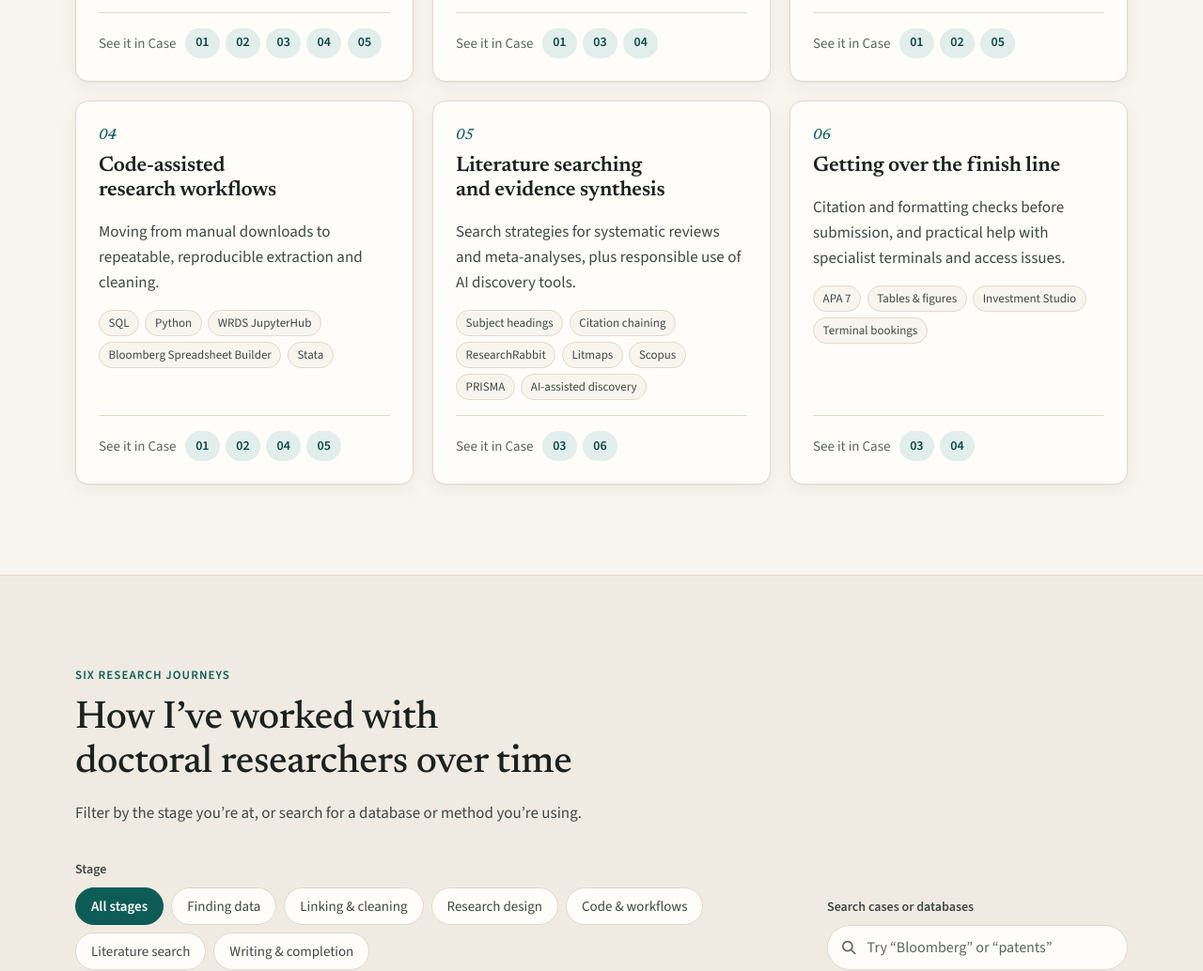
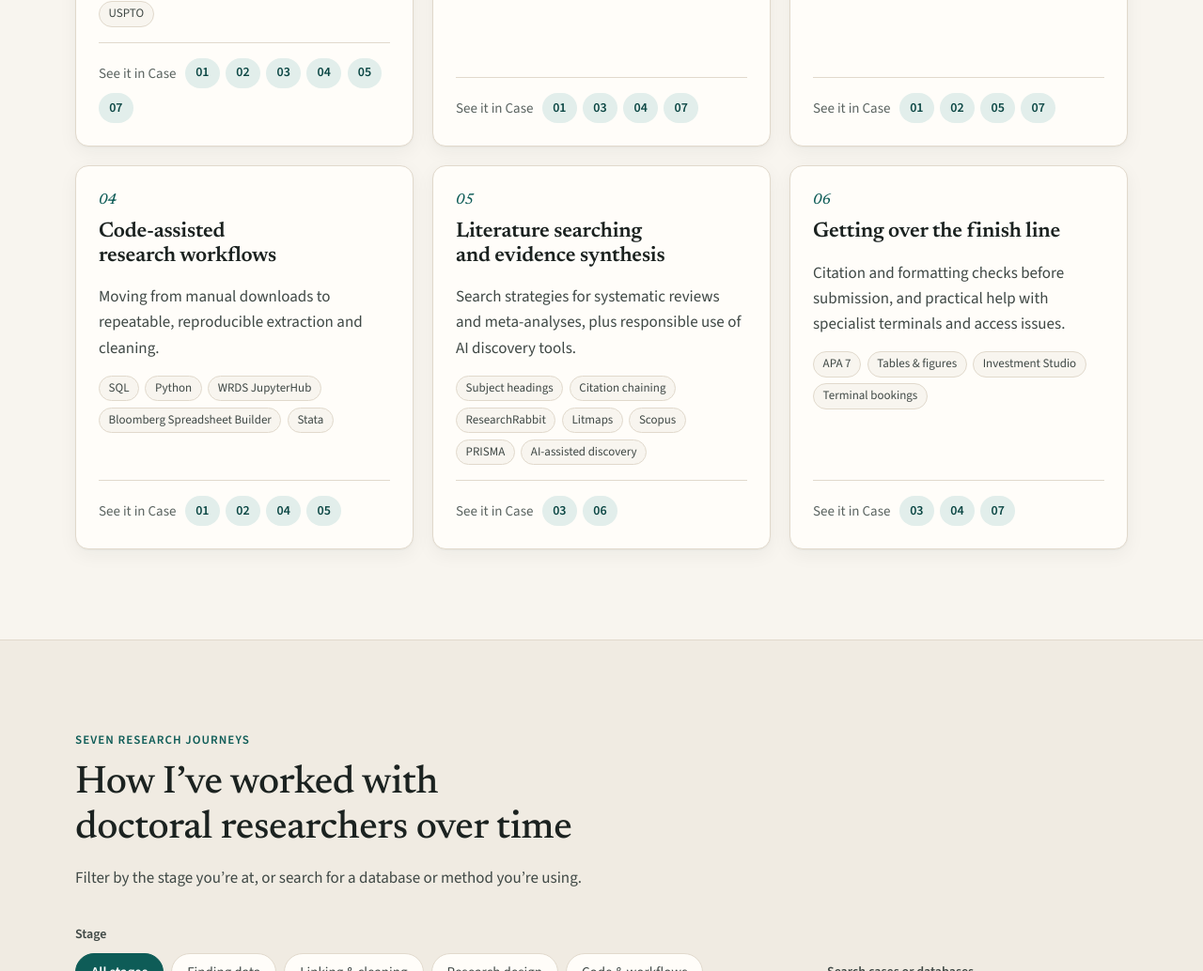
Before and after one commit to redzabdullah/research-consultation-site, a plain HTML site: page index.html in a window 1280 px wide. Shown: the part 1766-2800 px from the top of the page at 94% size. Drawn offline with nearby package versions, Linux system fonts and the light colour scheme.

Commit message:
Add Case 07: mapping governance theory onto database variables
- New seventh case in content.js, linked from themes 1, 2, 3 and 6
- Optional "quote" field on cases, rendered as a subtle pull-quote
- Update six -> seven wording (hero, stats, cases heading, meta/OG,
  card.html, README)

Co-Authored-By: Claude Opus 5.5 <noreply@anthropic.com>

```diff
--- a/content.js
+++ b/content.js
@@ -38,7 +38,7 @@ window.SITE_CONTENT = {
 
   /* ---------- Stats strip (4 short facts) ---------- */
   stats: [
-    { value: "6", label: "doctoral journeys featured" },
+    { value: "7", label: "doctoral journeys featured" },
     { value: "3+ years", label: "of continuous researcher support" },
     { value: "15+", label: "databases and research platforms" },
     { value: "Proposal → submission", label: "support at every stage" }
@@ -60,19 +60,19 @@ window.SITE_CONTENT = {
       title: "Finding the right data",
       description: "“Does the data exist, where is it, and which source fits my question?” I’ll help you scope feasibility early and choose the best source for each variable.",
       chips: ["WRDS", "CRSP", "Compustat", "BoardEx", "SDC M&A", "Bloomberg", "S&P Capital IQ", "Refinitiv (LSEG)", "Datastream", "FactSet", "USPTO"],
-      cases: ["01", "02", "03", "04", "05"]
+      cases: ["01", "02", "03", "04", "05", "07"]
     },
     {
       title: "Linking and cleaning across databases",
       description: "Different vendors, different identifiers, different “universes”. I help you merge sources reliably and explain why the numbers don’t match.",
       chips: ["CUSIP", "PCUSIP", "CIK", "ISIN", "Ticker histories", "Coverage checks"],
-      cases: ["01", "03", "04"]
+      cases: ["01", "03", "04", "07"]
     },
     {
       title: "Turning concepts into variables",
       description: "Translating the constructs in your proposal into measurable variables, and rebuilding measures when a platform changes underneath you.",
       chips: ["Operationalisation", "ESG disclosure", "Corporate events", "Diversification measures", "Instrumental variables"],
-      cases: ["01", "02", "05"]
+      cases: ["01", "02", "05", "07"]
     },
     {
       title: "Code-assisted research workflows",
@@ -90,16 +90,18 @@ window.SITE_CONTENT = {
       title: "Getting over the finish line",
       description: "Citation and formatting checks before submission, and practical help with specialist terminals and access issues.",
       chips: ["APA 7", "Tables & figures", "Investment Studio", "Terminal bookings"],
-      cases: ["03", "04"]
+      cases: ["03", "04", "07"]
     }
   ],
 
-  /* ---------- Six research journeys ----------
+  /* ---------- Seven research journeys ----------
      id        : the case number shown on the card ("01", "02"…)
      stages    : must match names in the "stages" list above
      tools     : database/tool names shown as chips (also searchable)
      did       : one line per bullet point
-     journey   : the steps of the small timeline                      */
+     journey   : the steps of the small timeline
+     quote     : optional; a short quote from the researcher, shown as
+                 a pull-quote. Leave the line out if there isn’t one.  */
   cases: [
     {
       id: "01",
@@ -222,6 +224,29 @@ window.SITE_CONTENT = {
       outcome: "A broader, better-documented search strategy, and a reusable toolkit for the systematic stages ahead.",
       journey: ["Request", "Strategy review", "Literature mapping", "Consultation", "Follow-up toolkit"],
       takeaway: "Keywords alone miss things. Combine subject headings, author terms and citation chaining."
+    },
+    {
+      id: "07",
+      title: "Mapping governance theory onto real database variables",
+      role: "DBA candidate",
+      field: "Corporate governance in an Asian market",
+      duration: "Early-stage data consultation",
+      stages: ["Finding data", "Linking & cleaning", "Research design", "Writing & completion"],
+      tools: ["LSEG Workspace", "LSEG ESG", "Bloomberg", "WRDS", "AI-assisted documentation review"],
+      challenge: "The study compared listed firms before and after a national governance reform, using a framework that separates governance “form” (the structures a firm has in place) from governance “substance” (how well those structures work in practice). The question was whether licensed commercial databases could measure both, and which source to trust for what.",
+      did: [
+        "Reviewed LSEG Workspace’s ESG and governance content in depth, using AI-assisted analysis of the vendor documentation, and built a custom spreadsheet of relevant variables.",
+        "Sorted the variables into the researcher’s own framework. “Form” covered measures such as board size, board independence, CEO–chair separation and committee existence. “Substance” covered measures such as audit committee expertise, pay linked to performance, board evaluations and auditor tenure.",
+        "Advised that structures can often be read straight from disclosures, while governance quality usually needs carefully chosen proxies or composite measures.",
+        "Compared LSEG, Bloomberg and WRDS, showing where each is strongest. For example, Bloomberg is strong for institutional and insider ownership and executive pay. We identified specific Bloomberg fields to extract at scale.",
+        "Planned how governance, ownership, financial and firm-level data could be linked into a longitudinal panel, including identifier matching and coverage gaps for the market studied.",
+        "Removed practical blockers: Mac access and Workspace Lite set-up, download and licensing limits, and arranging an extension of database access with library colleagues."
+      ],
+      outcome: "The researcher left with a variable map that matched their theoretical model, a clear multi-database plan, and continued access to keep exploring. They kept coming back for advice on database choices as the thesis developed.",
+      // Optional: a short quote from the researcher. Leave it out if there isn't one.
+      quote: "It is very useful in further thinking and understanding potential form and substance variables.",
+      journey: ["Feasibility check", "Variable mapping", "Measurement strategy", "Multi-database plan", "Panel design"],
+      takeaway: "Start from your theory, not the database. Sort the variables into your own framework and the gaps in your data become obvious."
     }
   ],
 
--- a/index.html
+++ b/index.html
@@ -4,7 +4,7 @@
   <meta charset="utf-8">
   <meta name="viewport" content="width=device-width, initial-scale=1">
   <title>Research consultations · Redzuan Abdullah, SMU Libraries</title>
-  <meta name="description" content="Stuck on data, methods or the literature? Book a research consultation with Redzuan Abdullah, Senior Librarian for Research &amp; Data at SMU Libraries, and read six anonymised doctoral research journeys.">
+  <meta name="description" content="Stuck on data, methods or the literature? Book a research consultation with Redzuan Abdullah, Senior Librarian for Research &amp; Data at SMU Libraries, and read seven anonymised doctoral research journeys.">
   <meta name="theme-color" content="#f8f5ef" media="(prefers-color-scheme: light)">
   <meta name="theme-color" content="#121614" media="(prefers-color-scheme: dark)">
   <meta name="color-scheme" content="light dark">
@@ -14,7 +14,7 @@
   <meta property="og:type" content="website">
   <meta property="og:site_name" content="Research consultations · SMU Libraries">
   <meta property="og:title" content="Stuck on data, methods or the literature?">
-  <meta property="og:description" content="You don't have to figure it out alone. Six real research journeys, and one-tap booking with Redzuan Abdullah, Senior Librarian for Research &amp; Data at SMU Libraries.">
+  <meta property="og:description" content="You don't have to figure it out alone. Seven real research journeys, and one-tap booking with Redzuan Abdullah, Senior Librarian for Research &amp; Data at SMU Libraries.">
   <meta property="og:url" content="https://redzuan-research-support.onrender.com/">
   <meta property="og:image" content="https://redzuan-research-support.onrender.com/assets/og-image.png">
   <meta property="og:image:width" content="1200">
@@ -22,7 +22,7 @@
   <meta property="og:image:alt" content="Research consultations with Redzuan Abdullah, SMU Libraries">
   <meta name="twitter:card" content="summary_large_image">
   <meta name="twitter:title" content="Stuck on data, methods or the literature?">
-  <meta name="twitter:description" content="Six real research journeys, and one-tap booking with a Senior Librarian at SMU Libraries.">
+  <meta name="twitter:description" content="Seven real research journeys, and one-tap booking with a Senior Librarian at SMU Libraries.">
   <meta name="twitter:image" content="https://redzuan-research-support.onrender.com/assets/og-image.png">
 
   <link rel="icon" href="assets/favicon.svg" type="image/svg+xml">
@@ -63,7 +63,7 @@
         <p class="hero__lede">
           I’m <span data-name>Redzuan Abdullah</span>, <span data-title-sentence>Senior Librarian for Research &amp; Data</span> at SMU Libraries.
           I work alongside postgraduate researchers from the first <em>“does this data even exist?”</em>
-          to the final reference check. Below are six real research journeys I’ve supported,
+          to the final reference check. Below are seven real research journeys I’ve supported,
           shared anonymously, so you can see what we could do together.
         </p>
 
@@ -108,11 +108,11 @@
       </div>
     </section>
 
-    <!-- 4. Six research journeys -->
+    <!-- 4. Seven research journeys -->
     <section class="section section--tint" id="cases" aria-labelledby="cases-title">
       <div class="wrap">
         <header class="section__head reveal">
-          <p class="eyebrow">Six research journeys</p>
+          <p class="eyebrow">Seven research journeys</p>
           <h2 id="cases-title" class="section__title">How I’ve worked with doctoral researchers over time</h2>
           <p class="section__intro">Filter by the stage you’re at, or search for a database or method you’re using.</p>
         </header>
--- a/script.js
+++ b/script.js
@@ -108,6 +108,8 @@
         '<div class="detail__block"><h4 class="detail__h">What we did together</h4><ul class="detail__list">' +
           c.did.map(function (d) { return "<li>" + fmt(d) + "</li>"; }).join("") + "</ul></div>" +
         '<div class="detail__block"><h4 class="detail__h">The outcome</h4><p class="detail__outcome">' + fmt(c.outcome) + "</p></div>" +
+        (c.quote ? '<figure class="detail__block quote"><blockquote class="quote__text"><p>' + fmt(c.quote) +
+          '</p></blockquote><figcaption class="quote__by">The researcher, in their own words</figcaption></figure>' : "") +
         '<div class="detail__block"><h4 class="detail__h">Journey</h4><ol class="journey">' +
           c.journey.map(function (j) { return '<li class="journey__step">' + esc(j) + "</li>"; }).join("") + "</ol></div>" +
         '<div class="detail__block"><h4 class="detail__h">Tools and sources</h4>' + chips(c.tools, "detail__tools") + "</div>" +
@@ -122,7 +124,7 @@
   C.cases.forEach(function (c) {
     haystack[c.id] = plain([
       "case " + c.id, c.title, c.role, c.field, c.duration, c.stages.join(" "), c.tools.join(" "),
-      c.challenge, c.did.join(" "), c.outcome, c.journey.join(" "), c.takeaway
+      c.challenge, c.did.join(" "), c.outcome, c.quote || "", c.journey.join(" "), c.takeaway
     ].join(" ")).toLowerCase();
   });
 
--- a/styles.css
+++ b/styles.css
@@ -541,6 +541,20 @@ a:hover { color: var(--accent-strong); }
 .detail__outcome { font-family: var(--serif); font-size: 1.15rem; line-height: 1.5; color: var(--ink); }
 .detail__tools { margin-top: 0.25rem; }
 
+/* Optional researcher quote: a quiet pull-quote, lighter than the takeaway */
+.quote { margin-left: 0; margin-right: 0; margin-bottom: 0; padding-left: 1.1rem; border-left: 1px solid var(--line); }
+.quote__text { margin: 0; }
+.quote__text p {
+  font-family: var(--serif);
+  font-style: italic;
+  font-size: 1.1rem;
+  line-height: 1.5;
+  color: var(--ink-2);
+}
+.quote__text p::before { content: "“"; }
+.quote__text p::after { content: "”"; }
+.quote__by { margin-top: 0.35rem; font-size: 0.8125rem; color: var(--muted); }
+
 /* Journey timeline: vertical on phones, horizontal on wider cards */
 .journey { display: grid; gap: 0; counter-reset: step; }
 .journey__step {
```
Also changed, not shown: card.html (+1 -1 lines), 1 other file.
